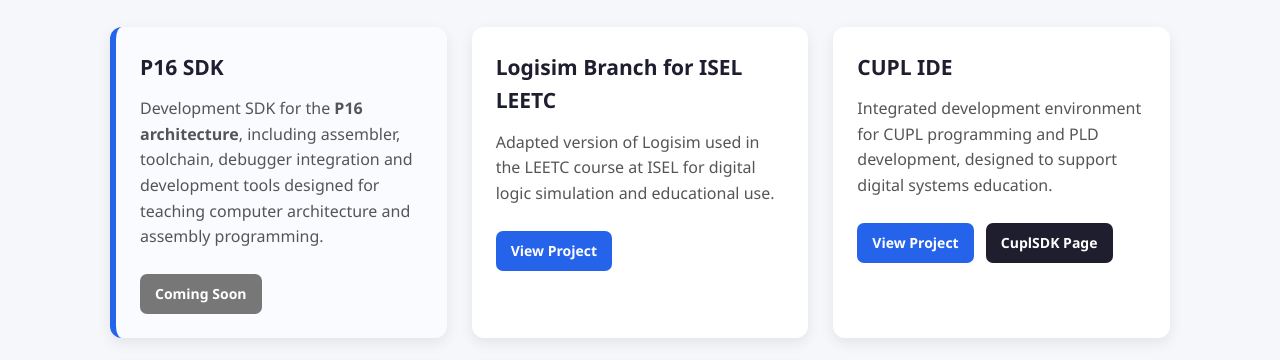
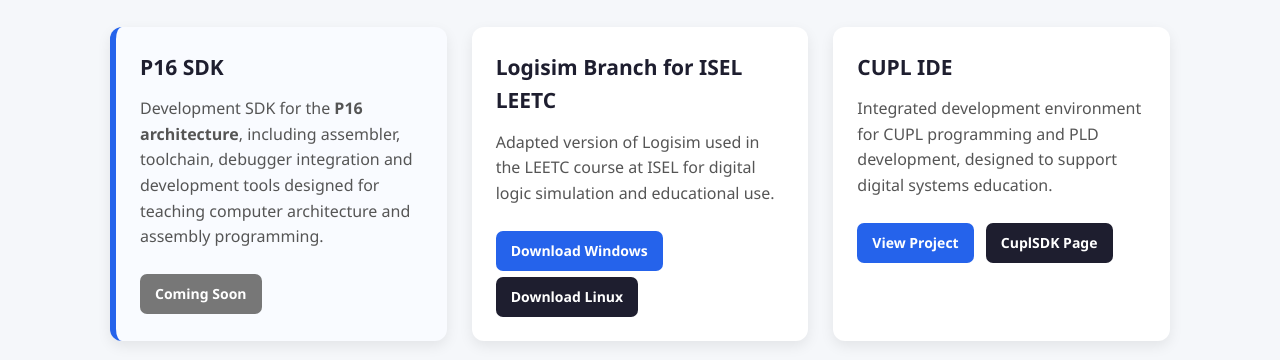
Before and after one commit to psampaio-projects/psampaio-projects.github.io, a plain HTML site: page index.html in a window 1280 px wide. Shown: the part 417-777 px from the top of the page. Drawn offline with Linux system fonts and the light colour scheme.

Commit message:
add downloads

```diff
--- a/index.html
+++ b/index.html
@@ -44,7 +44,21 @@
     Adapted version of Logisim used in the LEETC course at ISEL for digital logic
     simulation and educational use.
   </p>
-        <a class="btn" href="https://sourceforge.net/projects/logisim-ps/" target="_blank" rel="noopener noreferrer">View Project</a>
+
+  <a class="btn"
+     href="https://github.com/psampaio-projects/psampaio-projects.github.io/releases/download/downloads-v1.0.0/Logisim-Windows.zip"
+     target="_blank"
+     rel="noopener noreferrer">
+    Download Windows
+  </a>
+
+  <a class="btn secondary"
+     href="https://github.com/psampaio-projects/psampaio-projects.github.io/releases/download/downloads-v1.0.0/Logisim-Linux.tar.gz"
+     target="_blank"
+     rel="noopener noreferrer">
+    Download Linux
+  </a>
+
 </article>
 
       <article class="project">
```
Lines whose indentation alone changed are shown as unchanged.
